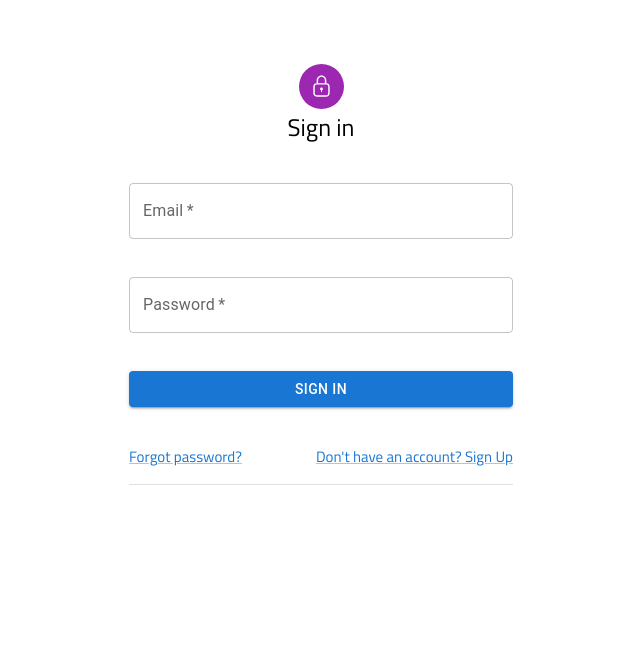
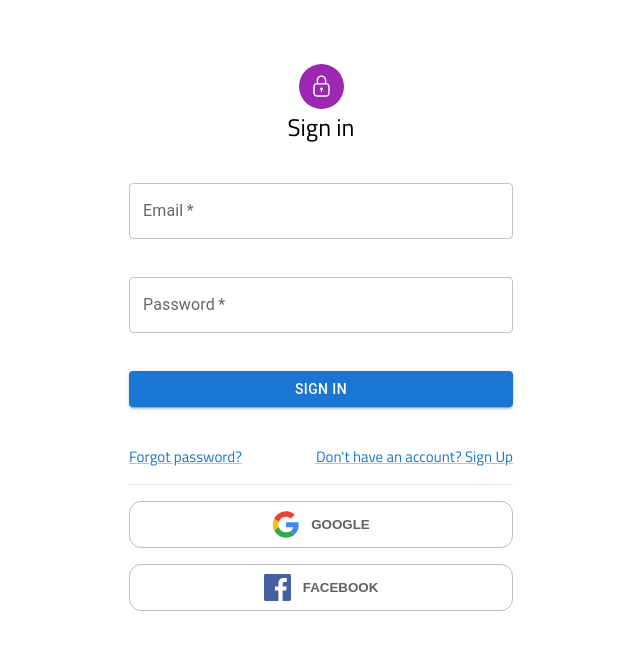
Before and after one commit to Libo033/GestionIdeas, a Next.js app: page / in a window 1280 px wide. Shown: the top 650 px of the page, without its empty margins (319-959 px from the left). Built offline with nearby package versions, Linux system fonts and the light colour scheme; no server answers.

Commit message:
LoginButtonGroup Creado e implementado

```diff
--- a/src/app/page.tsx
+++ b/src/app/page.tsx
@@ -1,16 +1,16 @@
-import Image from "next/image";
 import styles from "./page.module.css";
 import Login from "@/components/Login";
-import Register from "@/components/Register";
 import { Divider } from "@mui/material";
+import LoginButtonGroup from "@/components/LoginButtonGroup";
 
 export default function Home() {
   return (
     <main className={styles.main}>
       <Login forgotPass={""} signUp={""} />
       <div className={styles.divider}>
-        <Divider/>
+        <Divider />
       </div>
+      <LoginButtonGroup />
     </main>
   );
 }
--- a/src/components/Components.module.css
+++ b/src/components/Components.module.css
@@ -106,6 +106,44 @@
 }
 /*#endregion */
 
+/*#region LOGINBUTTONGROUP */
+.LoginButtonGroup {
+  max-width: 444px;
+  width: 30%;
+  margin-left: auto;
+  margin-right: auto;
+  display: flex;
+  flex-direction: column;
+  gap: 16px;
+}
+
+.LoginButtonGroup button {
+  transition: 60ms ease-in-out 0s;
+  padding-block: 9px;
+  display: flex;
+  justify-content: center;
+  align-items: center;
+  gap: 12px;
+  cursor: pointer;
+  font-weight: 600;
+  color: #606060;
+  background-color: white;
+  border: 1px solid #bcbcbc;
+  border-radius: 12px;
+}
+
+.LoginButtonGroup button:hover {
+  transition: 60ms ease-in-out 0s;
+  transform: translateY(-2px);
+  box-shadow: 1px 3px 6px gainsboro;
+}
+
+.LoginButtonGroup_Logo {
+  width: 27px;
+  height: auto;
+}
+/*#endregion */
+
 @media (max-width: 700px) {
   /*#region LOGIN */
   .login_Form {
--- a/src/components/LoginButtonGroup.tsx
+++ b/src/components/LoginButtonGroup.tsx
@@ -1,9 +1,32 @@
-import React from 'react'
+import React from "react";
+import styles from "./Components.module.css";
+import Image from "next/image";
 
 const LoginButtonGroup = () => {
   return (
-    <div>LoginButtonGroup</div>
-  )
-}
+    <div className={styles.LoginButtonGroup}>
+      <button>
+        <Image
+          className={styles.LoginButtonGroup_Logo}
+          src={"/img/google.svg"}
+          alt="google"
+          width={45}
+          height={45}
+        />
+        GOOGLE
+      </button>
+      <button>
+        <Image
+          className={styles.LoginButtonGroup_Logo}
+          src={"/img/facebook.svg"}
+          alt="facebook"
+          width={45}
+          height={45}
+        />
+        FACEBOOK
+      </button>
+    </div>
+  );
+};
 
-export default LoginButtonGroup
+export default LoginButtonGroup;
```
Also changed, not shown: public/img/facebook.svg (added), public/img/google.svg (added).
